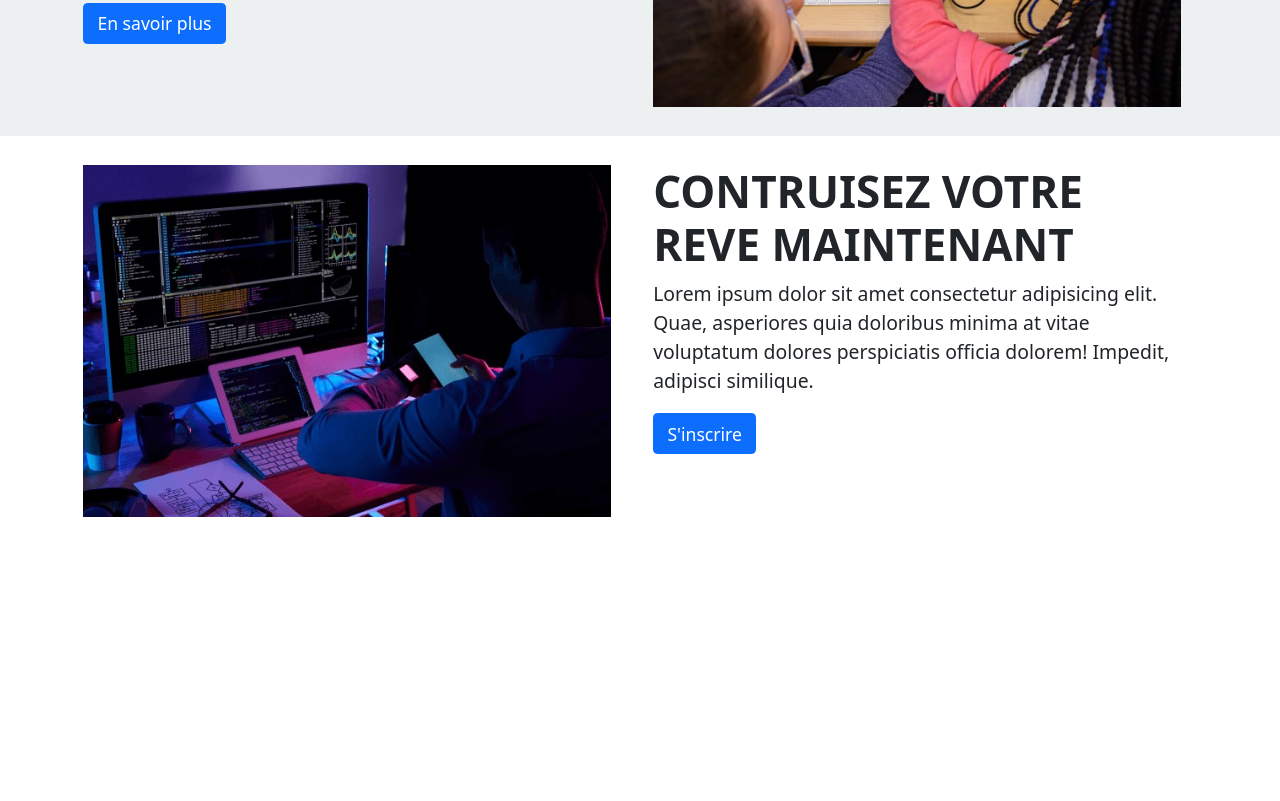
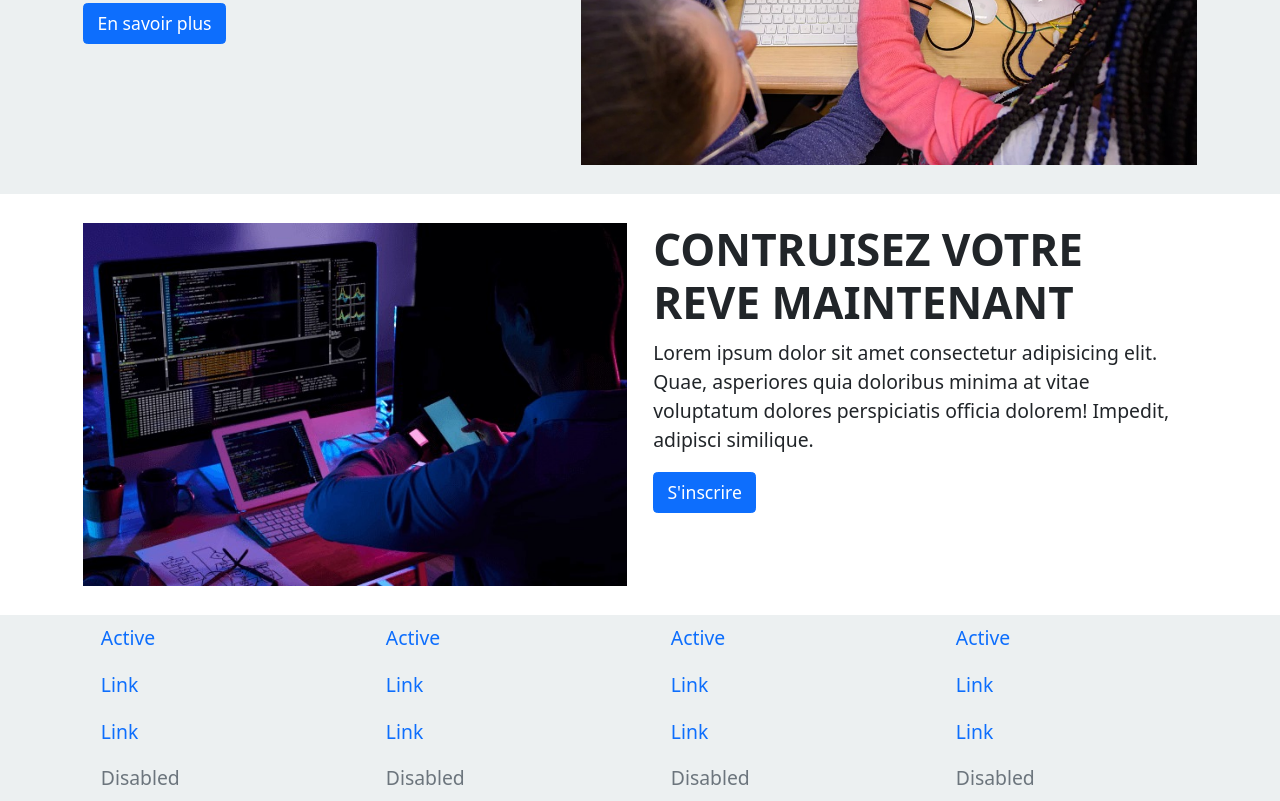
Before and after one commit to NoelGamaliel/Tp_bootstrap, a plain HTML site: page index.html in a window 1280 px wide. Shown: the part 1958-2759 px from the top of the page. Before the commit the page ends 2504 px from the top, so only its background shows below. Drawn offline with Linux system fonts and the light colour scheme.

Commit message:
Insertion de la partie footer du site web

```diff
--- a/assets/css/main.css
+++ b/assets/css/main.css
@@ -19,6 +19,7 @@ body{
     box-shadow: 0 0 10px 0 rgb(0 0 0 / 50%);
     position: fixed;
     width: 100%;
+    z-index: 99;
 }
 .navbar_link {
     display: flex;
@@ -79,3 +80,8 @@ body{
 .inner_rgb {
     background-color: #ecf0f1;
 }
+
+/* footer mode  */
+.footer_mod {
+    background-color: #ecf0f1;
+}
--- a/index.html
+++ b/index.html
@@ -16,7 +16,6 @@
 
     <!-- Nav__bar -->
         <div class="navbar">
-
             <div class="container">
                 <a href="#" class="logo-left"> <!-- Logo de la page -->
                     TP Bootstrap
@@ -30,9 +29,9 @@
                 </ul>
                 <a href="#" class="navbar_right btn btn-outline-primary back-color">S'inscrire</a>
             </div>
-
         </div>
     <!-- End Nav__bar -->
+
     <!-- Bannier de la page -->
         <div class="inner-banniere">
             <br><br><br>
@@ -58,7 +57,7 @@
             <div class="row">
                 <div class="col">
                     <div class="card" style="width: 22.5rem;">
-                        <img src="./assets/images/1.jpeg" class="card-img-top" alt="images_1">
+                        <img src="./assets/images/1.jpeg" class="card-img-top img-fluid" alt="images_1">
                         <div class="card-body">
                           <h5 class="card-title">Développement WEB</h5>
                           <p class="card-text">Apprenez à commencer à créer une page web à partir de Zéro. vous décidez de votre rythme d'apprentissage</p>
@@ -68,7 +67,7 @@
                 </div>
                 <div class="col">
                     <div class="card" style="width: 22.5rem;">
-                        <img src="./assets/images/6.jpeg" class="card-img-top" alt="images_2">
+                        <img src="./assets/images/6.jpeg" class="card-img-top img-fluid" alt="images_2">
                         <div class="card-body">
                           <h5 class="card-title">Développement Mobile</h5>
                           <p class="card-text">Le rôle du développeur Android est de programmer des applications pour smartphones et tablettes Android.</p>
@@ -78,7 +77,7 @@
                 </div>
                 <div class="col">
                     <div class="card" style="width: 22.5rem;">
-                        <img src="./assets/images/2.jpeg" class="card-img-top" alt="images_3">
+                        <img src="./assets/images/2.jpeg" class="card-img-top img-fluid" alt="images_3">
                         <div class="card-body">
                           <h5 class="card-title">Conception Graphique</h5>
                           <p class="card-text">Vous avez une passion pour le graphique et les arts? Montrez vos talents avec confiance et assurance.</p>
@@ -105,7 +104,7 @@
                     </div>
                         <!-- Image international -->
                     <div class="col">
-                        <img src="./assets/images/4.jpeg" alt="images_international" style="width: 30rem;">
+                        <img src="./assets/images/4.jpeg" alt="images_international" style="width: 35rem;">
                     </div>
                 </div>
             </div>
@@ -120,7 +119,7 @@
                 <div class="row">
                     <!-- Image international -->
                     <div class="col">
-                        <img src="./assets/images/5.jpeg" alt="images_international" style="width: 30rem;">
+                        <img src="./assets/images/5.jpeg" class="img-fluid" alt="images_international" style="width: 35rem;">
                     </div>
                     <div class="col">
                     <!-- Title columns International -->
@@ -137,5 +136,50 @@
         </div>
     <!-- End Construisez vos  -->
 
+    <!-- Footer de la page -->
+    <footer class="footer_mod">
+        <div class="container">
+            <div class="row">
+                <div class="col">
+                    <nav class="nav flex-column">
+                        <a class="nav-link" href="#">Active</a>
+                        <a class="nav-link" href="#">Link</a>
+                        <a class="nav-link" href="#">Link</a>
+                        <a class="nav-link disabled" href="#" tabindex="-1" aria-disabled="true">Disabled</a>
+                    </nav>
+                </div>
+                <div class="col">
+                    <nav class="nav flex-column">
+                        <a class="nav-link" href="#">Active</a>
+                        <a class="nav-link" href="#">Link</a>
+                        <a class="nav-link" href="#">Link</a>
+                        <a class="nav-link disabled" href="#" tabindex="-1" aria-disabled="true">Disabled</a>
+                    </nav>
+                </div>
+                <div class="col">
+                    <nav class="nav flex-column">
+                        <a class="nav-link" href="#">Active</a>
+                        <a class="nav-link" href="#">Link</a>
+                        <a class="nav-link" href="#">Link</a>
+                        <a class="nav-link disabled" href="#" tabindex="-1" aria-disabled="true">Disabled</a>
+                    </nav>
+                </div>
+                <div class="col">
+                    <nav class="nav flex-column">
+                        <a class="nav-link" href="#">Active</a>
+                        <a class="nav-link" href="#">Link</a>
+                        <a class="nav-link" href="#">Link</a>
+                        <a class="nav-link disabled" href="#" tabindex="-1" aria-disabled="true">Disabled</a>
+                    </nav>
+                </div>
+            </div>
+        </div>
+    </footer>
+
+
+
+
+    <!-- End footer de la page -->
+
 </body>
 </html>
```
